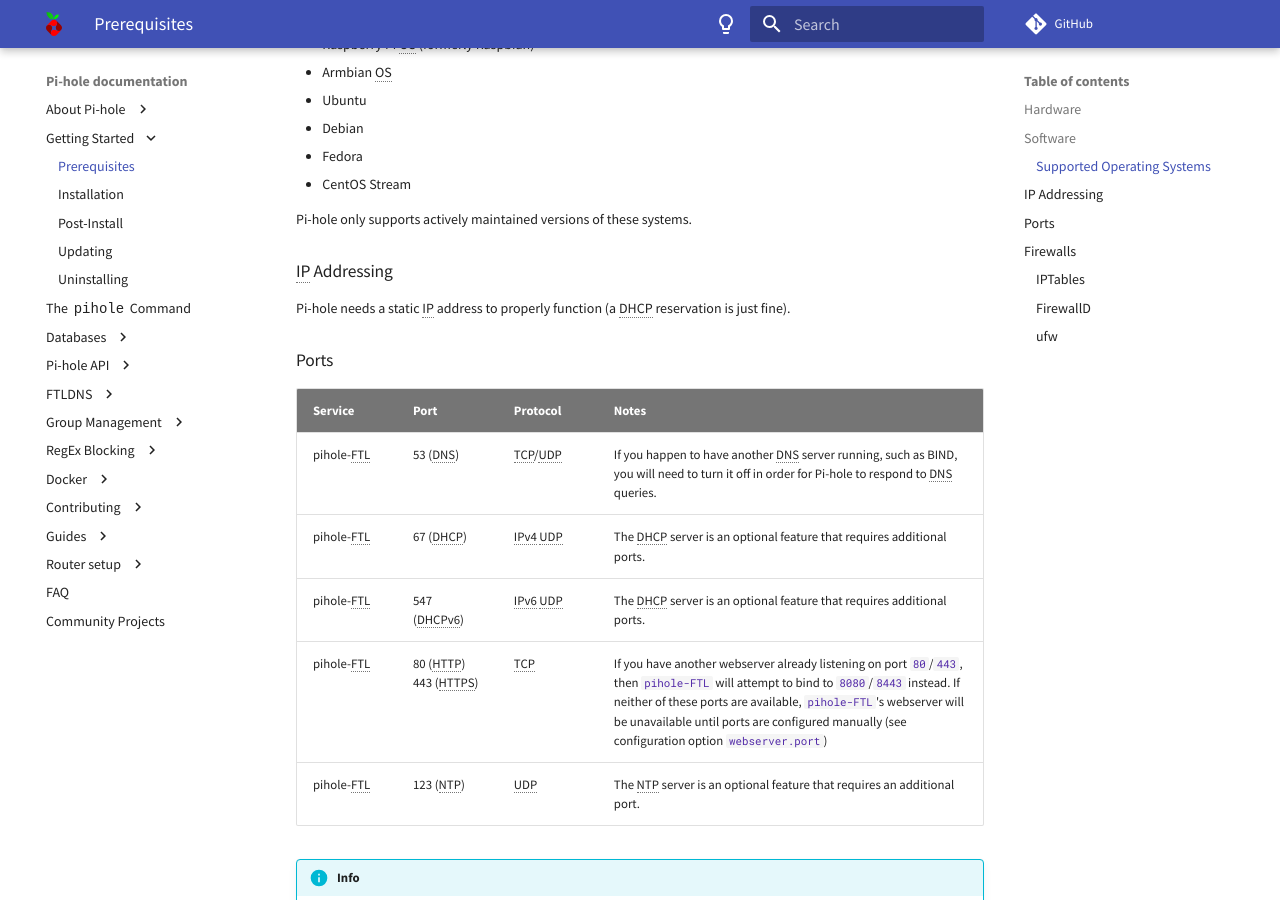
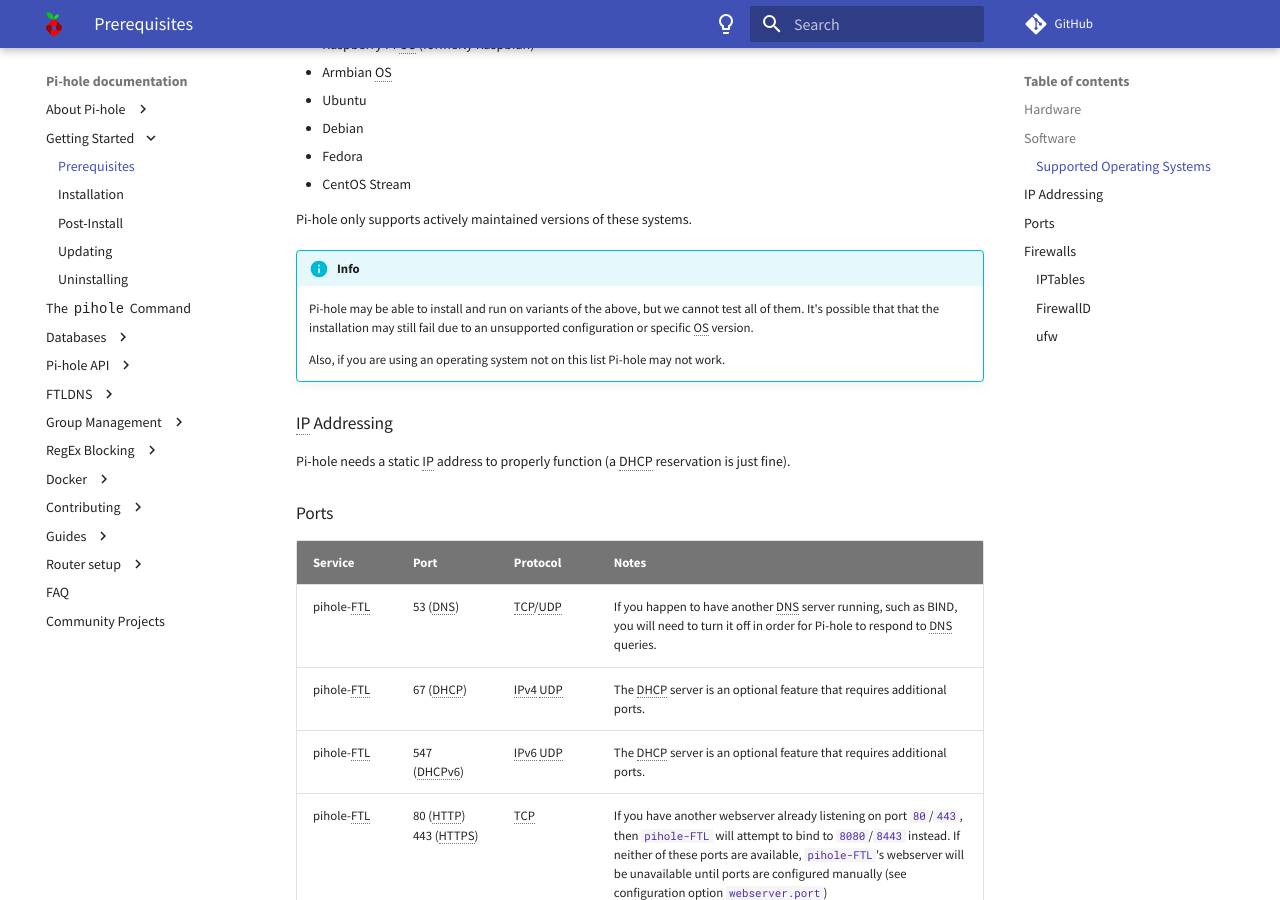
Before and after one commit to pi-hole/docs, an MkDocs documentation site: the page built from docs/main/prerequisites.md, in a window 1280 px wide and 900 px high, scrolled down 596 px. Built offline with MkDocs 1.6.1 and Material for MkDocs 9.7.7, drawn with Linux system fonts in a browser that asks for light colours; comment, search, counter and statistics services are not loaded.

Commit message:
Re-add hint
Signed-off-by: yubiuser <github@yubiuser.dev>

```diff
--- a/docs/main/prerequisites.md
+++ b/docs/main/prerequisites.md
@@ -33,6 +33,15 @@
 - CentOS Stream
 
 Pi-hole only supports actively maintained versions of these systems.
+
+<!-- markdownlint-disable code-block-style -->
+!!! info
+    Pi-hole may be able to install and run on variants of the above, but we cannot test all of them.
+    It's possible that that the installation may still fail due to an unsupported configuration or specific OS version.
+
+    Also, if you are using an operating system not on this list Pi-hole may not work.
+
+<!-- markdownlint-enable code-block-style -->
 
 ### IP Addressing
 
```
